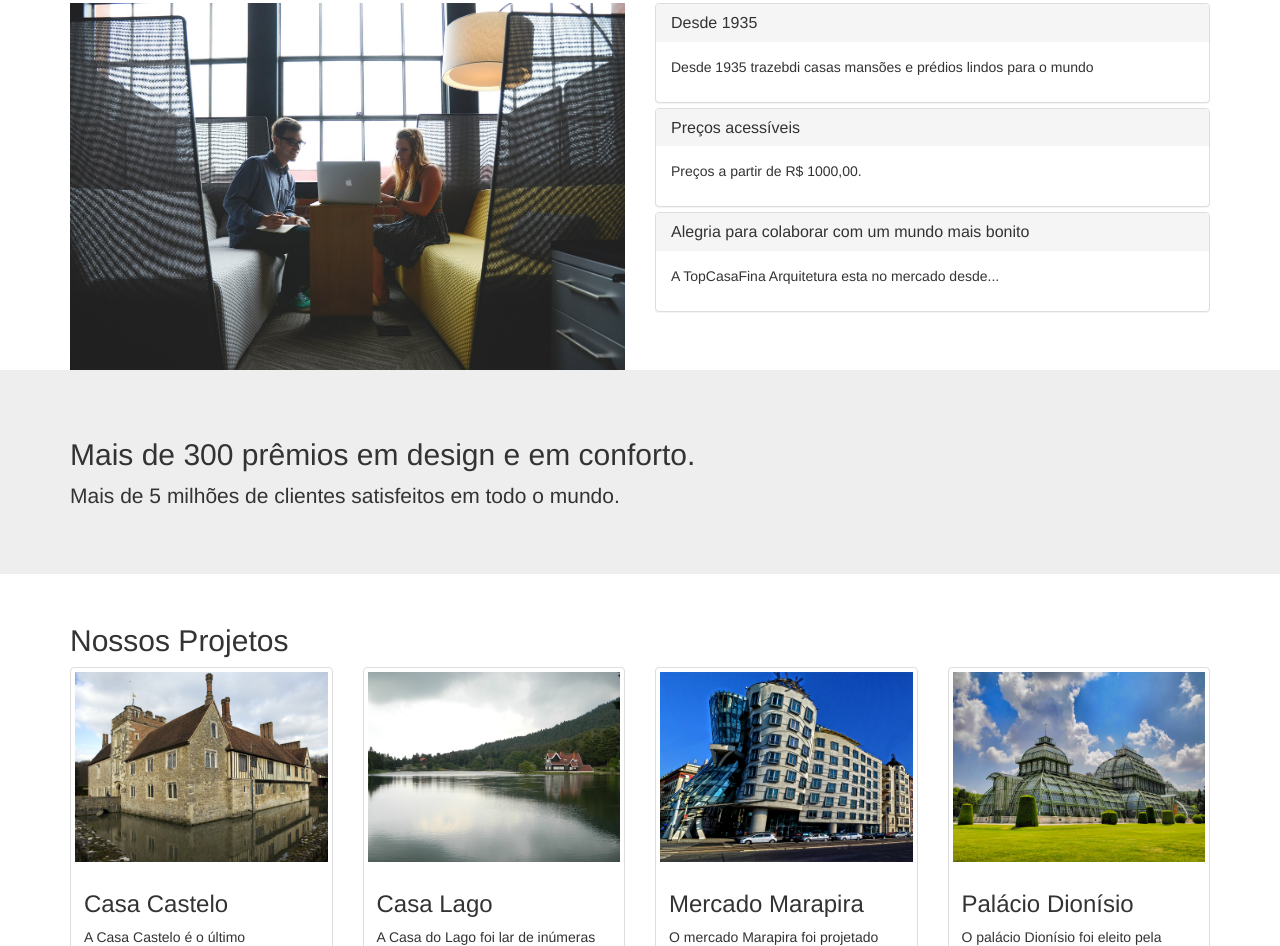
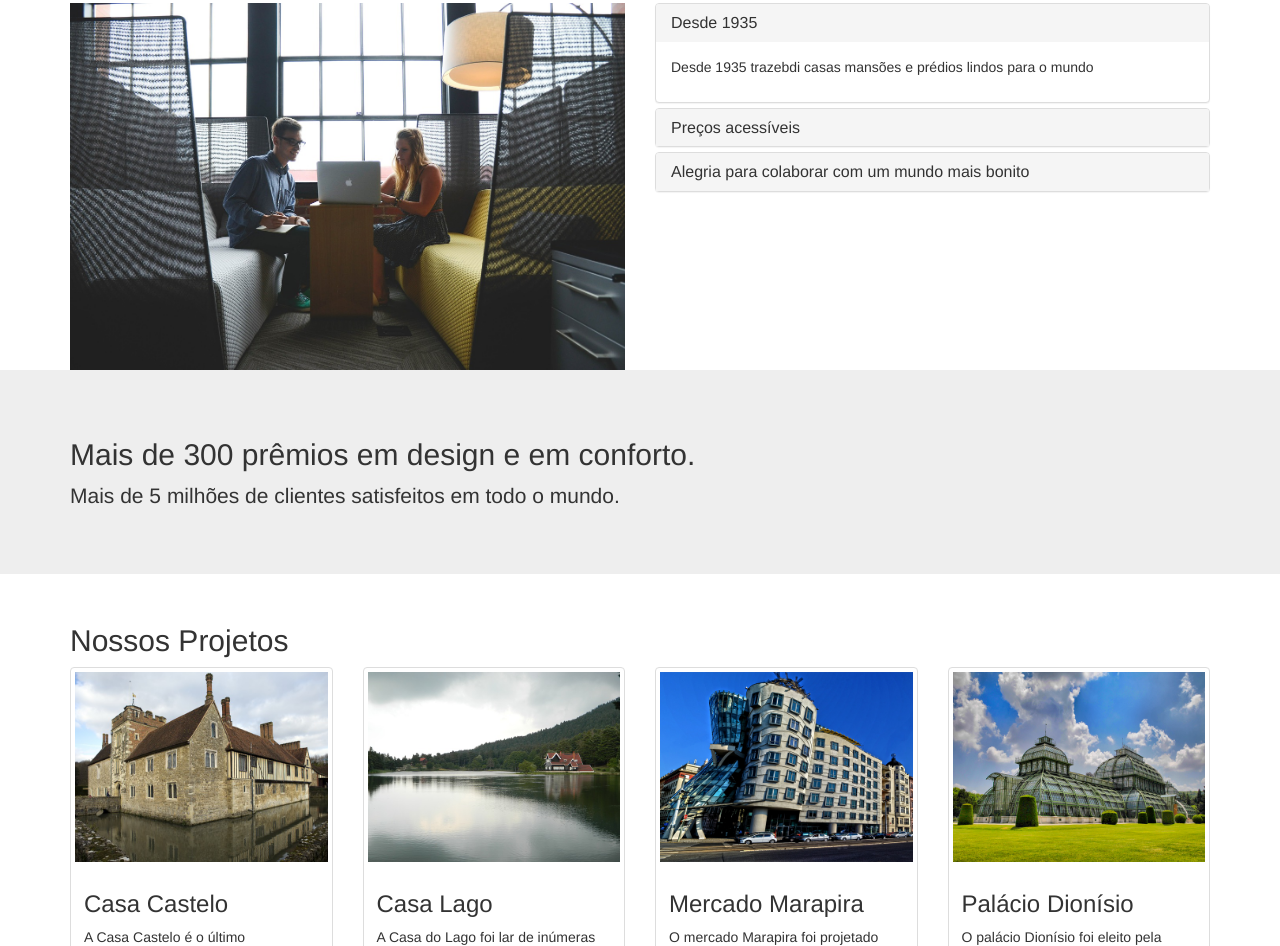
Before and after one commit to tenoriobn/TopCasaFinaArquitetura, a plain HTML site: page index.html in a window 1280 px wide. Shown: the part 860-1806 px from the top of the page. Drawn offline with Linux system fonts and the light colour scheme.

Commit message:
Add files via upload

```diff
--- a/index.html
+++ b/index.html
@@ -71,9 +71,9 @@
                             <h3 class="panel-title" data-toggle="collapse" data-target="#segundo-paragrafo" data-parent="#paineis-sobre">Preços acessíveis</h3>
                         </div><!--Panel Heading-->
 
-                        <div id="segundo-paragrafo" class="collapse in">
+                        <div id="segundo-paragrafo" class="collapse">
                             <div class="panel-body">
-                                <p>Preços a partir de R$ 1000,00.</p>
+                                <p aria-expanded="false">Preços a partir de R$ 1000,00.</p>
                             </div><!--Panel Body-->
                         </div><!--Segundo Paragrafo-->
                     </div><!--Panel / Panel Default-->
@@ -83,7 +83,7 @@
                             <h3 class="panel-title" data-toggle="collapse" data-target="#terceiro-paragrafo" data-parent="#paineis-sobre">Alegria para colaborar com um mundo mais bonito</h3>
                         </div><!--Panel Heading-->
 
-                        <div id="terceiro-paragrafo" class="collapse in">
+                        <div id="terceiro-paragrafo" class="collapse">
                             <div class="panel-body">
                                 <p>A TopCasaFina Arquitetura esta no mercado desde...</p>
                             </div><!--Panel Body-->
```
